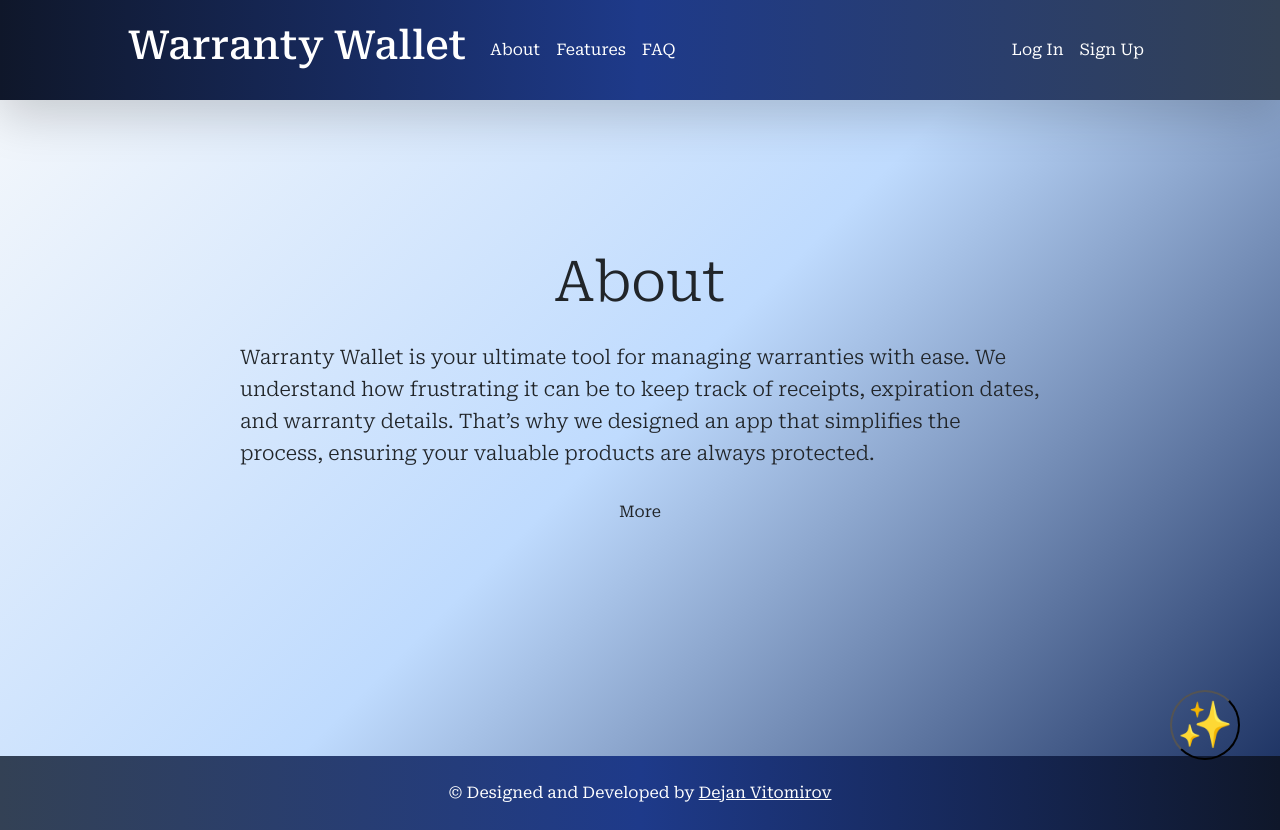
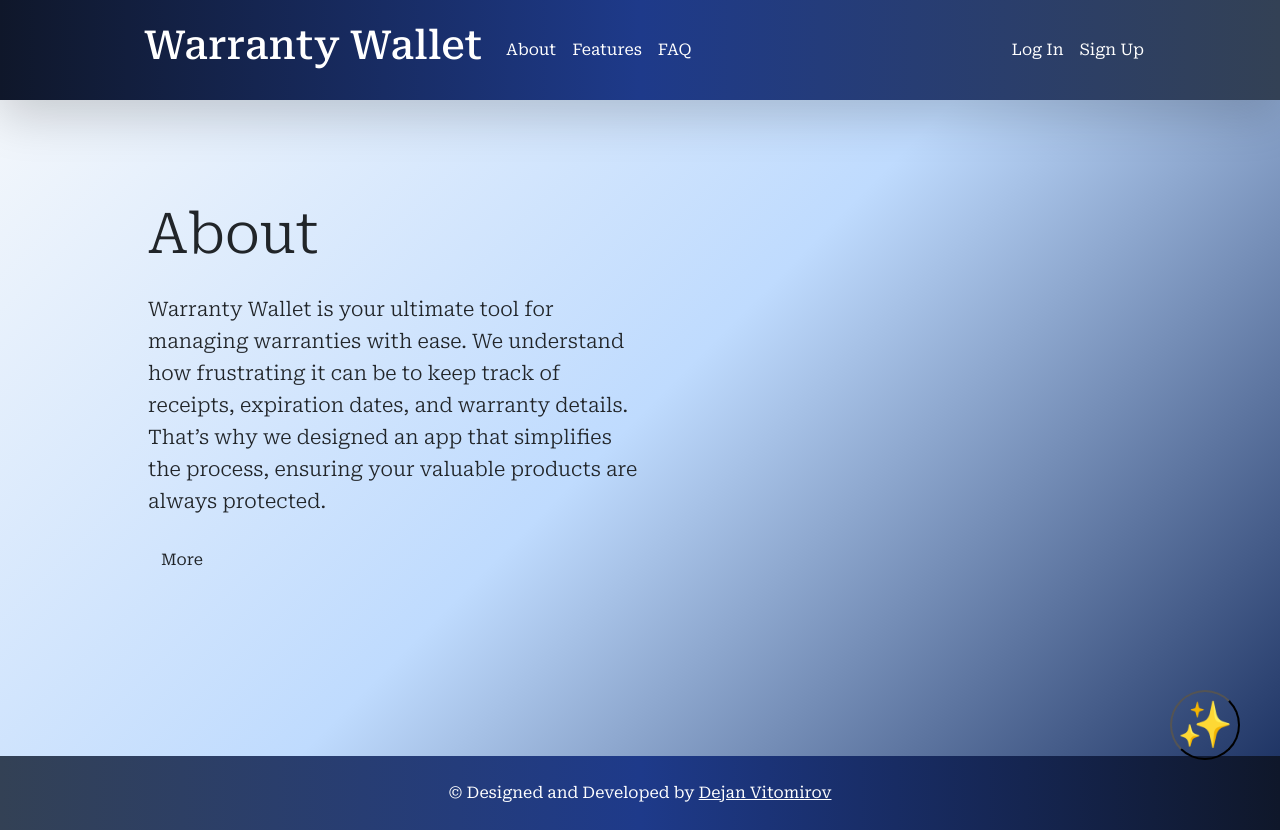
Before and after one commit to Vitomirov/warranty-wallet, a React (Vite) app in the folder src/frontend/: page /about in a window 1280 px wide. Built offline with nearby package versions, Linux system fonts and the light colour scheme; a web font is replaced by a local one.

Commit message:
lending page alingment

```diff
--- a/src/frontend/layout/Header.jsx
+++ b/src/frontend/layout/Header.jsx
@@ -34,12 +34,12 @@ function Header() {
             as={Link}
             to="/dashboard"
             onClick={collapseNavbar}
-            className="text-decoration-none"
+            className="text-decoration-none ms-3"
           >
             <h1 className="text-white">Warranty Wallet</h1>
           </Navbar.Brand>
         ) : (
-          <Navbar.Brand href="#" className="text-decoration-none">
+          <Navbar.Brand href="#" className="text-decoration-none ms-3">
             <h1 className="text-white">Warranty Wallet</h1>
           </Navbar.Brand>
         )}
--- a/src/frontend/pages/About.jsx
+++ b/src/frontend/pages/About.jsx
@@ -1,10 +1,6 @@
 import React, { useState, useRef } from "react";
 import { motion, AnimatePresence, useInView } from "framer-motion";
-import {
-  containerVariants,
-  itemVariants,
-  fadeIn,
-} from "../animations/Animations";
+import { containerVariants, itemVariants } from "../animations/Animations";
 
 function About() {
   const [isOpen, setIsOpen] = useState(false);
@@ -16,28 +12,24 @@ function About() {
   return (
     <section
       id="about"
-      className="global-container d-flex align-items-center justify-content-center"
+      className="global-container d-flex justify-content-center align-items-center"
       ref={ref}
     >
       <div className="content-layout w-100">
         <motion.div
-          className="mx-auto"
-          style={{ maxWidth: "800px" }}
+          className="col-12 col-md-10 col-lg-6 ps-2"
           variants={containerVariants}
           initial="hidden"
           animate={isInView ? "visible" : "hidden"}
         >
           {/* Title */}
-          <motion.h2
-            className="display-4 text-center mb-4"
-            variants={itemVariants}
-          >
+          <motion.h2 className="display-4 mb-4" variants={itemVariants}>
             About
           </motion.h2>
 
           {/* First paragraph */}
           <motion.p
-            className="lead text-start paragraph-justify"
+            className="lead text-start paragraph-justify w-100"
             variants={itemVariants}
           >
             Warranty Wallet is your ultimate tool for managing warranties with
@@ -48,13 +40,13 @@ function About() {
           </motion.p>
 
           {/* More button */}
-          <motion.div className="text-center my-4" variants={itemVariants}>
+          <motion.div className="my-4" variants={itemVariants}>
             <button className="btn" type="button" onClick={toggleMore}>
               {isOpen ? "Less" : "More"}
             </button>
           </motion.div>
 
-          {/* Hidden paragraph with smooth collapse */}
+          {/* Hidden paragraph */}
           <AnimatePresence mode="wait">
             {isOpen && (
               <motion.div
@@ -64,7 +56,7 @@ function About() {
                 animate={{ opacity: 1, height: "auto" }}
                 exit={{ opacity: 0, height: 0 }}
                 transition={{ duration: 0.6, ease: [0.25, 1, 0.5, 1] }}
-                style={{ overflow: "hidden" }} // prevent content from jumping
+                style={{ overflow: "hidden" }}
               >
                 <p className="fs-6 mt-2">
                   With <span className="fw-bold">Warranty Wallet</span>, you can
--- a/src/frontend/pages/Features.jsx
+++ b/src/frontend/pages/Features.jsx
@@ -52,7 +52,7 @@ const Features = () => {
       whileInView="visible"
       viewport={{ once: true, amount: 0.2 }}
     >
-      <div className="row content-layout">
+      <div className="content-layout w-100">
         <h1 className="display-4 text-center mb-5">FEATURES</h1>
 
         <div className="row g-5 justify-content-center">
@@ -60,7 +60,7 @@ const Features = () => {
             <React.Fragment key={feature.id}>
               {/* Card for md/lg: normal */}
               <motion.div
-                className="col-md-6 col-lg-3 d-none d-md-flex justify-content-center mb-4"
+                className="col-md-10 col-lg-6 d-none d-md-flex justify-content-center mb-4"
                 variants={itemVariants}
               >
                 <motion.div
@@ -79,7 +79,7 @@ const Features = () => {
 
               {/* Mobile card: center with flex outside grid */}
               <motion.div
-                className="d-flex d-md-none justify-content-center mb-3 ms-5 w-100"
+                className="d-flex d-md-none justify-content-center mb-3  w-100"
                 variants={slideInFromBottom}
                 custom={index * 0.1}
               >
--- a/src/frontend/ui/Hero.jsx
+++ b/src/frontend/ui/Hero.jsx
@@ -12,7 +12,7 @@ const Hero = () => {
   const { user } = useAuth();
 
   return (
-    <section className="min-vh-100 d-flex align-items-center justify-content-center text-center ">
+    <section className="min-vh-100 d-flex align-items-center justify-content-center text-center">
       <motion.div
         className="w-100 content-layout"
         variants={containerVariants}
```
